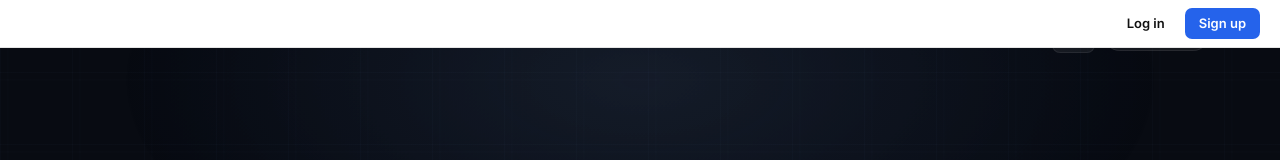
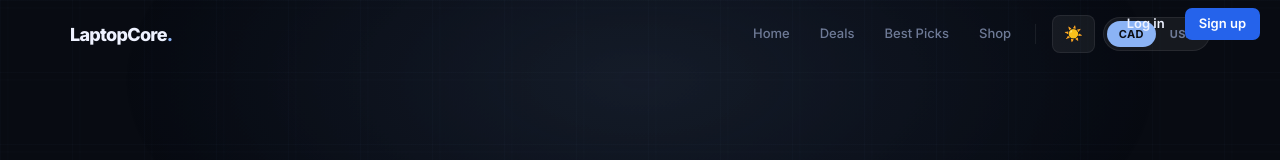
Before and after one commit to Stehua22/laptop-core, a Next.js app: page / in a window 1280 px wide. Shown: the top 160 px of the page. Built offline with nearby package versions, Linux system fonts and the light colour scheme; no server answers.

Commit message:
Refactor TopNav styles to use inherit colors

```diff
--- a/components/TopNav.tsx
+++ b/components/TopNav.tsx
@@ -39,8 +39,8 @@ export default function TopNav() {
         justifyContent: 'flex-end',
         gap: 10,
         padding: '0 20px',
-        background: 'var(--bg-primary, #fff)',
-        borderBottom: '1px solid var(--border-color, #e5e5e5)',
+        background: 'transparent',
+        borderBottom: 'none',
         zIndex: 900,
       }}
     >
@@ -57,16 +57,17 @@ export default function TopNav() {
           >
             ⭐ Premium
           </Link>
-          <span style={{ fontSize: 13, color: 'var(--text-primary, #111)', opacity: 0.7 }}>
+          <span style={{ fontSize: 13, color: 'inherit', opacity: 0.7 }}>
             {email}
           </span>
           <button
             onClick={handleLogout}
             style={{
               fontSize: 13,
-              border: '1px solid var(--border-color, #e5e5e5)',
+              border: '1px solid currentColor',
               background: 'transparent',
-              color: 'var(--text-primary, #111)',
+              color: 'inherit',
+              opacity: 0.8,
               borderRadius: 6,
               padding: '5px 10px',
               cursor: 'pointer',
@@ -82,7 +83,7 @@ export default function TopNav() {
             style={{
               fontSize: 13,
               fontWeight: 600,
-              color: 'var(--text-primary, #111)',
+              color: 'inherit',
               textDecoration: 'none',
               padding: '6px 10px',
             }}
```
